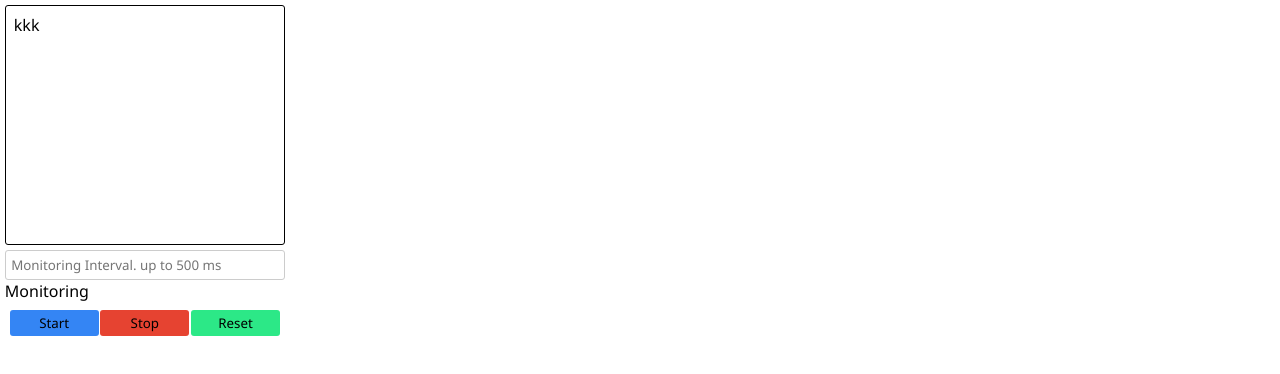
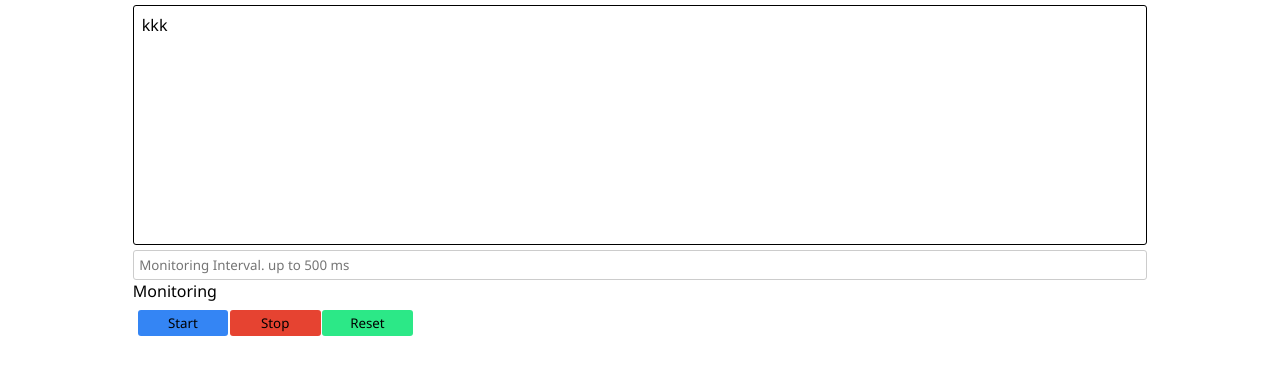
Before and after one commit to rniochy/IoT-ailbox-app, a website: page html/index.html in a window 1280 px wide. Drawn offline with Linux system fonts and the light colour scheme.

Commit message:
adding css style medium size

```diff
--- a/style/style.css
+++ b/style/style.css
@@ -6,16 +6,16 @@
     text-decoration: none;
     font-family: 'Segoe UI', Tahoma, Geneva, Verdana, sans-serif;
 }
+
 #mailbox-content {
      padding: 0.3rem;
      height: 70vh;
      width: 80vw;
-     display: flex;
-     flex-direction: column;
+     margin: 0 auto;
 }
  .mailbox-data-content{
      height: 15rem;
-     width: 17.5rem;
+     width: 100%;
      overflow-y: scroll;
      padding: 0.5rem;
      border: 1px solid #000;
@@ -23,16 +23,16 @@
 }
 #mailbox-monitoring-interval-content{
     margin-top: 5px;
-    width: 80vw;
+    width: 100%;
 }
 #mailbox-monitoring-interval {
     border: 1px solid #ccc;
-    width: 17.5rem;;
+    width: 100%;
     padding: .4em;
     border-radius: 3px;
 }
 #mail-box-buttons {
-     width: 17.5rem;
+     width: 100%;
      display: flex;
      column-gap: 0.1rem;
      padding: .3em;
@@ -62,6 +62,9 @@
      background-color: rgb(228, 47, 27);
 }
 @media screen and (max-width: 319px) {
+     #mailbox-content {
+          margin: 0;
+     }
     #mailbox-data {
         width: 160%;
    }
@@ -82,6 +85,7 @@
     }
 
 }
+
 @media screen and (min-width: 481px) and (max-width: 768px) {
 
 
```
